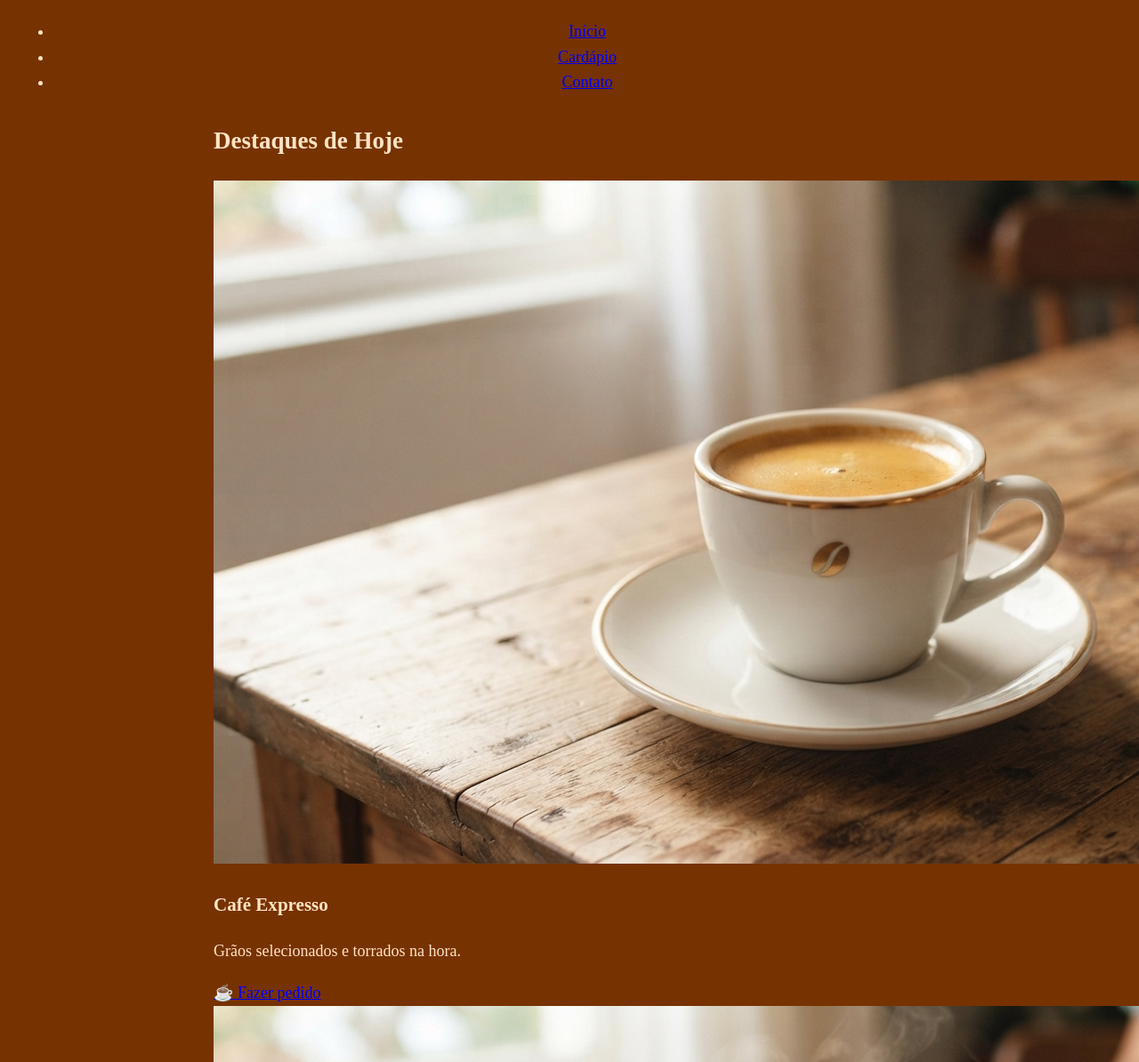
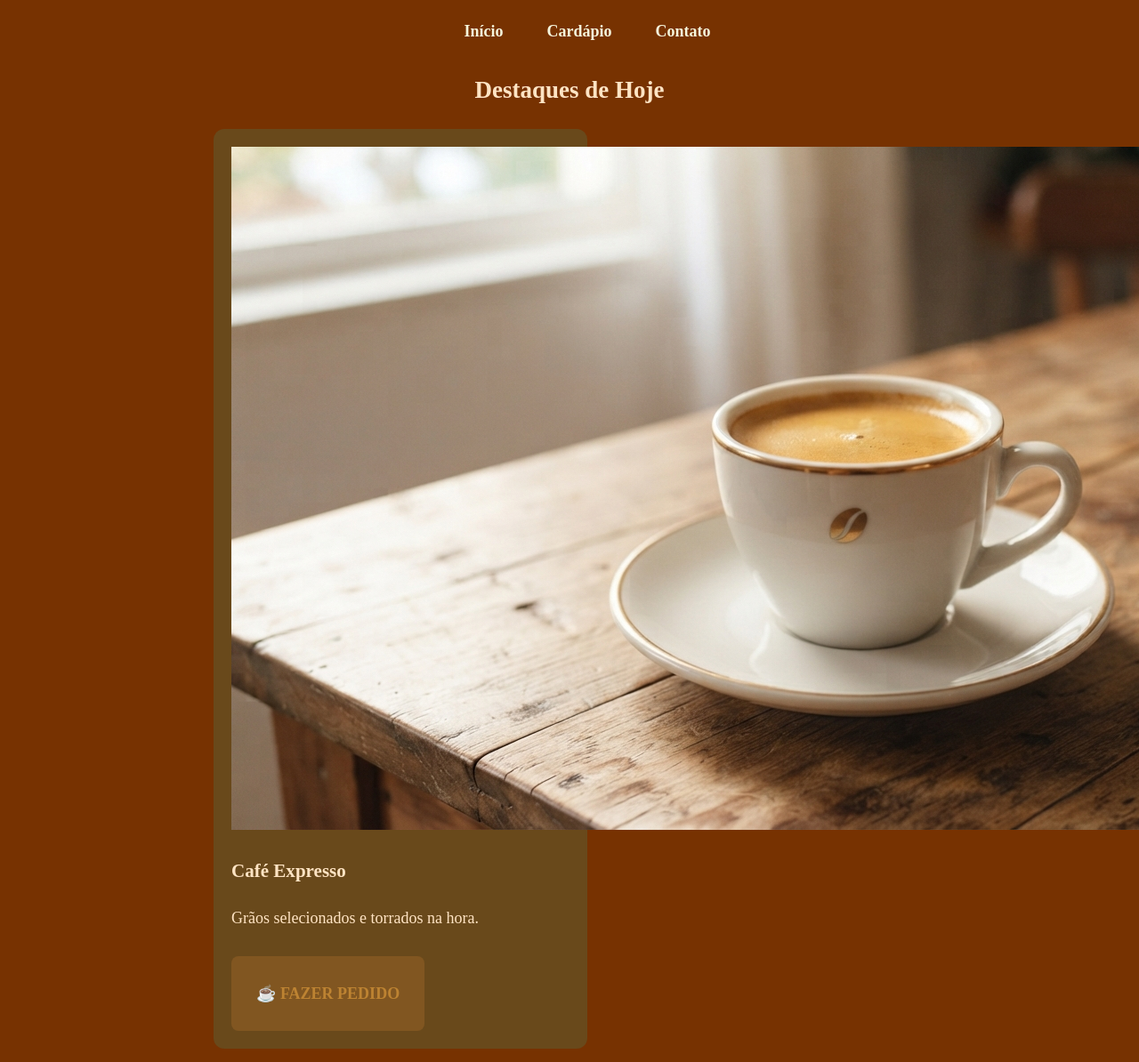
Before and after one commit to GochMariane/paodequeijo, a plain HTML site: page index.html in a window 1280 px wide. Shown: the part 105-1299 px from the top of the page at 89% size. Drawn offline with Linux system fonts and the light colour scheme.

Commit message:
Add files via upload

```diff
--- a/estilo.css
+++ b/estilo.css
@@ -18,5 +18,67 @@ body {
 }
 
 .menu{
+    list-style: none;
+    display: flex;
+    gap: 25px;
+    justify-content: center;
+}
 
+.menu a{
+    color: beige;
+    text-decoration: none;
+    font-weight: bold;
+    padding: 8px 12px
 }
+
+.vitrine{
+    display: flex;
+    gap: 35px;
+    flex-wrap: wrap;
+}
+
+.cartao{
+    background-color: rgb(105, 73, 27);
+    border: 2px: solid #3a2a00;
+    border-radius: 12px;
+    padding: 20px;
+    width: 380px;
+    box-shadow: 0 6px 15px: rgba(0,0,0,0.6);
+}
+
+.fotoproduto{
+    width: 100%;
+    height: 400px;
+    object-fit: cover;
+    border-radius: 8px;
+}
+
+.botao{
+    color: rgb(189, 131, 50);
+    text-decoration: none;
+    font-weight: bold;
+    text-transform: uppercase;
+    background-color: rgb(129, 86, 33);
+    display: inline-block;
+    padding: 28px;
+    border-radius: 8px;
+    margin-top: 10px;
+    transition: 0.3s/*animacao suave de 0.3ss*/
+}
+.botao.botao:haver, .botao.botao:haver{
+    background-color: blanchedalmond;
+    color:bisque;
+}
+
+a:focus, button:focus{
+    outline-offset: 3px;
+}
+footer{
+      text-align: center;
+      font-weight: bold;
+      margin-top: 40px;
+}
+
+h2{
+    text-align: center;
+}
```
